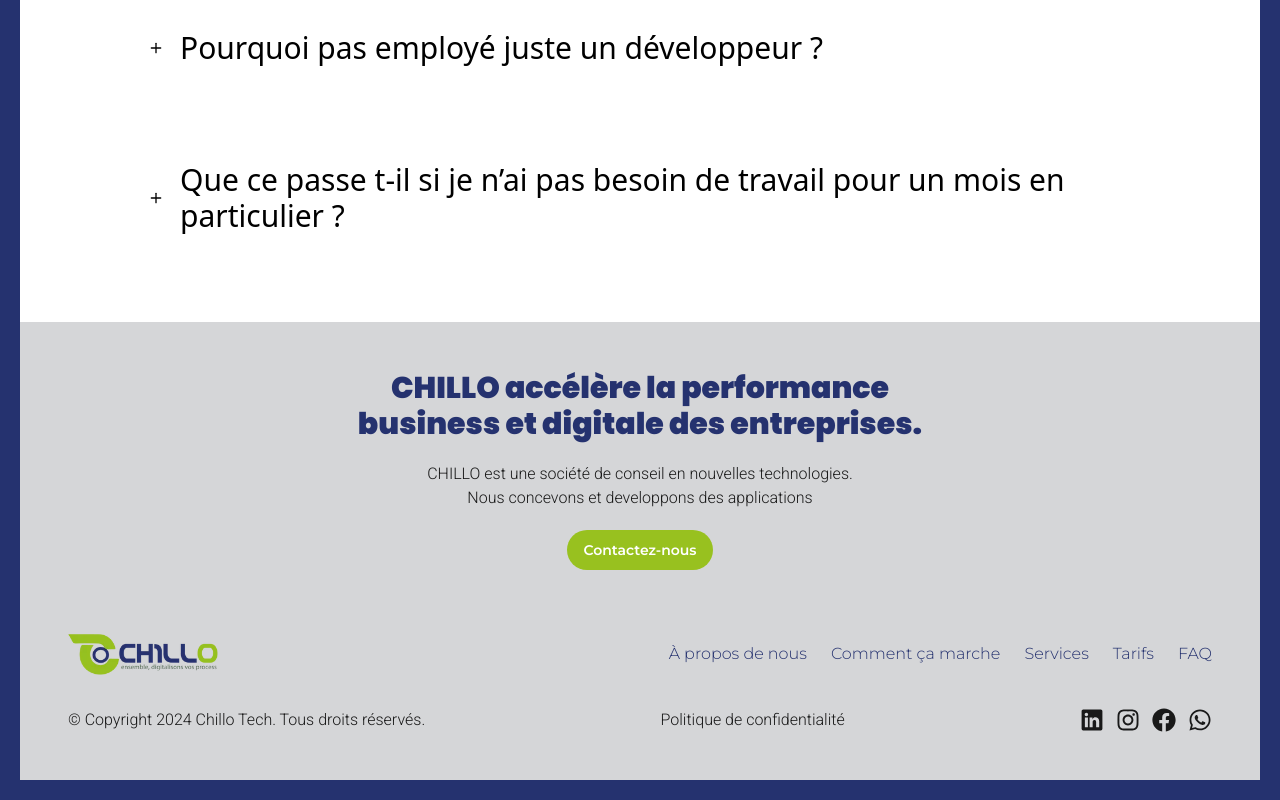
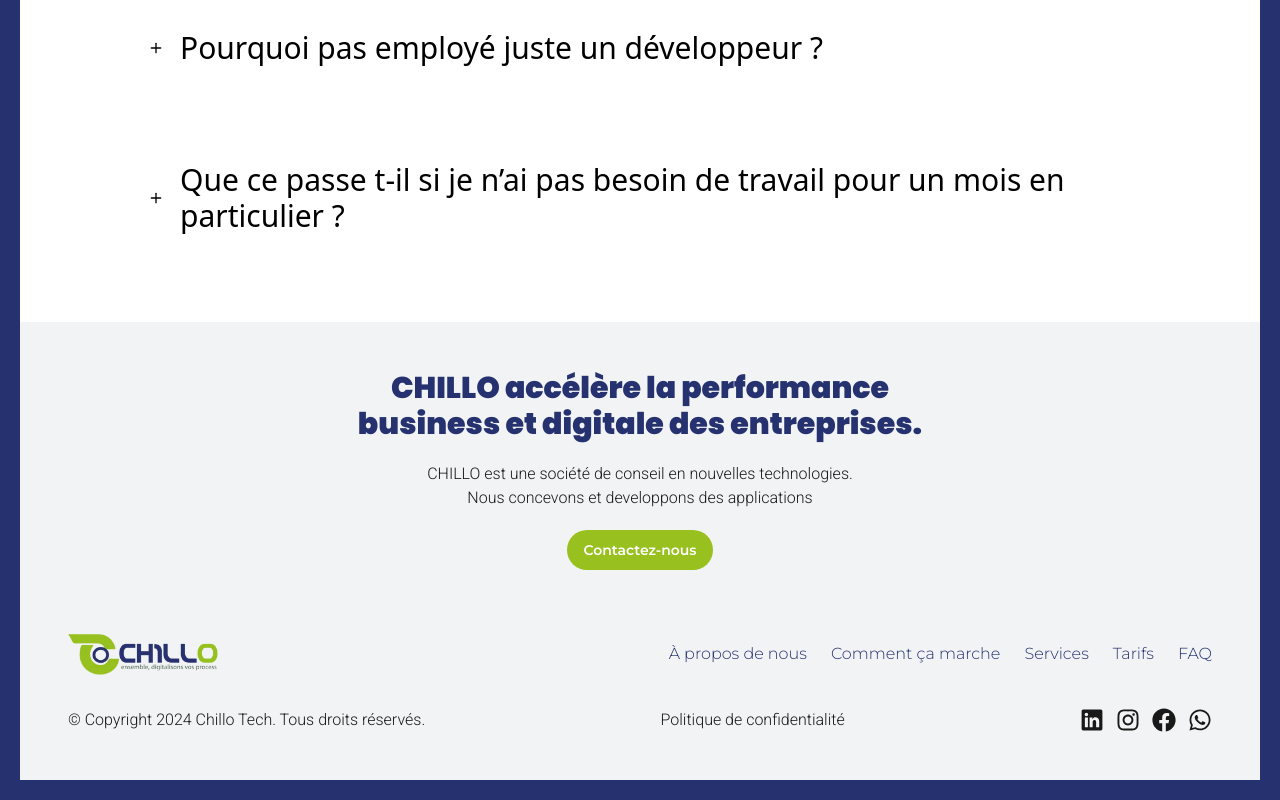
Before and after one commit to chillo-tech/website.chillo.tech, a Next.js app: page / in a window 1280 px wide. Shown: the part 1795-2595 px from the top of the page. Built offline with nearby package versions, Linux system fonts and the light colour scheme.

Commit message:
Updated bg-color of footer

```diff
--- a/src/components/Footer.tsx
+++ b/src/components/Footer.tsx
@@ -14,7 +14,7 @@ function Footer() {
     <footer
       className={cn(
         paragraph.className,
-        'container w-full min-h-96 p-4 pt-8 md:p-12 bg-dark-gray text-black'
+        'container w-full min-h-96 p-4 pt-8 md:p-12 text-black'
       )}>
       <div className="container w-full md:w-[60%] text-center space-y-5 mx-auto">
         <h2
```
